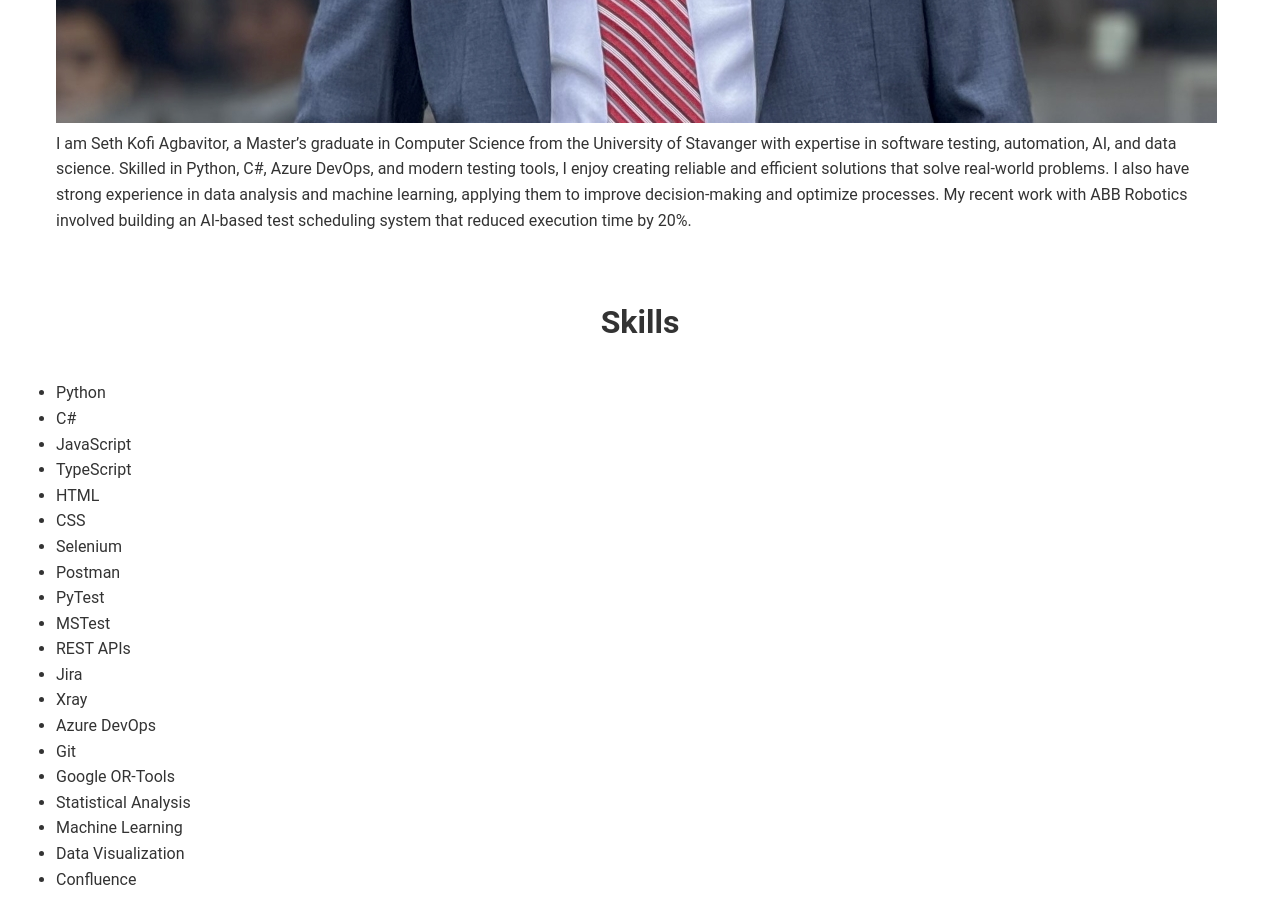
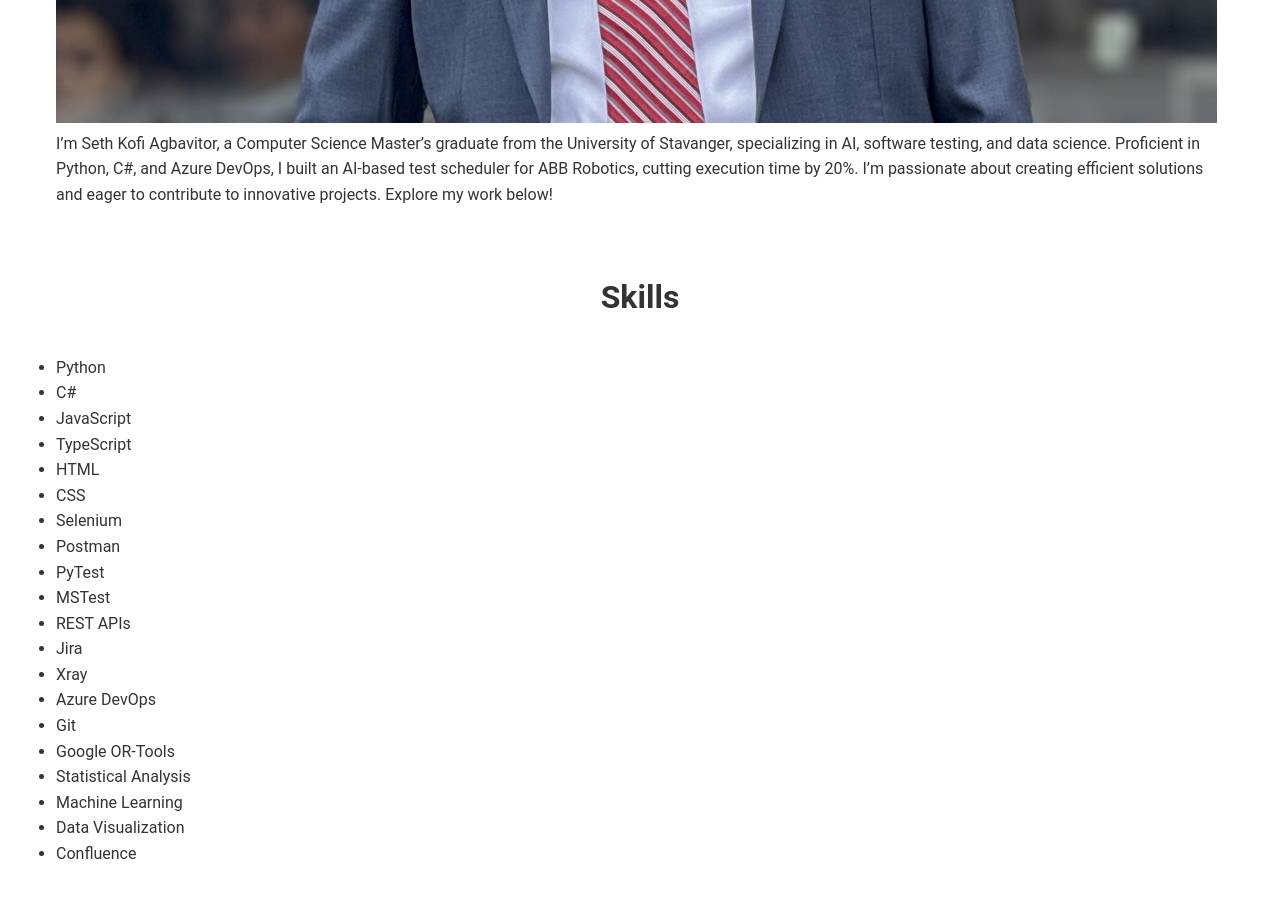
Before and after one commit to Seth-Agbavitor/portfolio, a plain HTML site: page index.html in a window 1280 px wide. Shown: the part 1560-2483 px from the top of the page. Drawn offline with Linux system fonts and the light colour scheme.

Commit message:
UPDATED INDEX FILE

```diff
--- a/index.html
+++ b/index.html
@@ -41,10 +41,7 @@ I am now seeking a full-time position where I can grow professionally, contribut
         <div class="flex flex-col md:flex-row items-center">
             <img src="images/seth5.jpg" alt="My Profile Photo" class="w-32 h-32 rounded-full mb-4 md:mb-0 md:mr-8">
             <p class="text-lg">
-            I am Seth Kofi Agbavitor, a Master’s graduate in Computer Science from the University of Stavanger with expertise in software testing, automation, AI, and data science.
-            Skilled in Python, C#, Azure DevOps, and modern testing tools, I enjoy creating reliable and efficient solutions that solve real-world problems.
-            I also have strong experience in data analysis and machine learning, applying them to improve decision-making and optimize processes.
-            My recent work with ABB Robotics involved building an AI-based test scheduling system that reduced execution time by 20%.
+            I’m Seth Kofi Agbavitor, a Computer Science Master’s graduate from the University of Stavanger, specializing in AI, software testing, and data science. Proficient in Python, C#, and Azure DevOps, I built an AI-based test scheduler for ABB Robotics, cutting execution time by 20%. I’m passionate about creating efficient solutions and eager to contribute to innovative projects. Explore my work below!
         </p>
         </div>
     </section>
```
